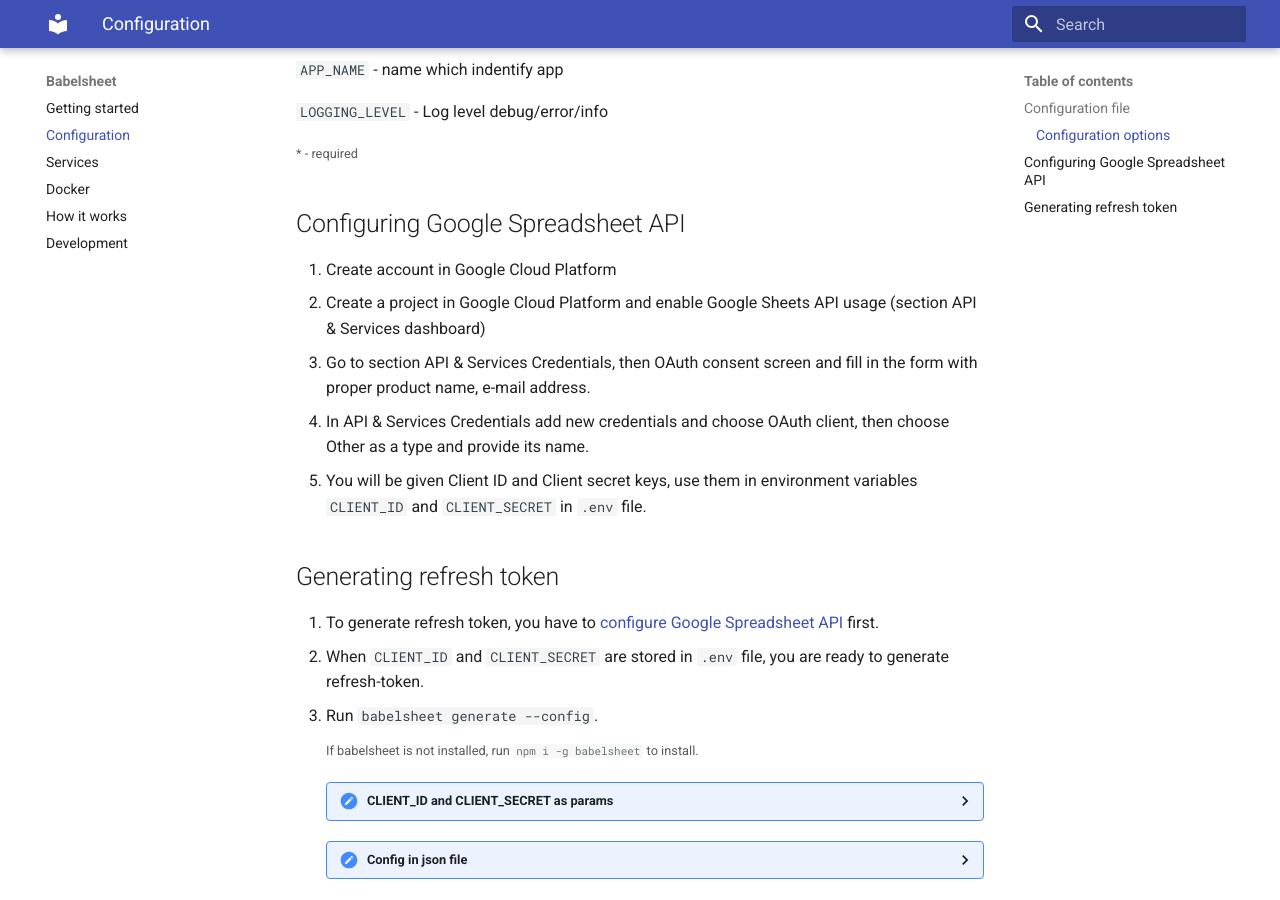
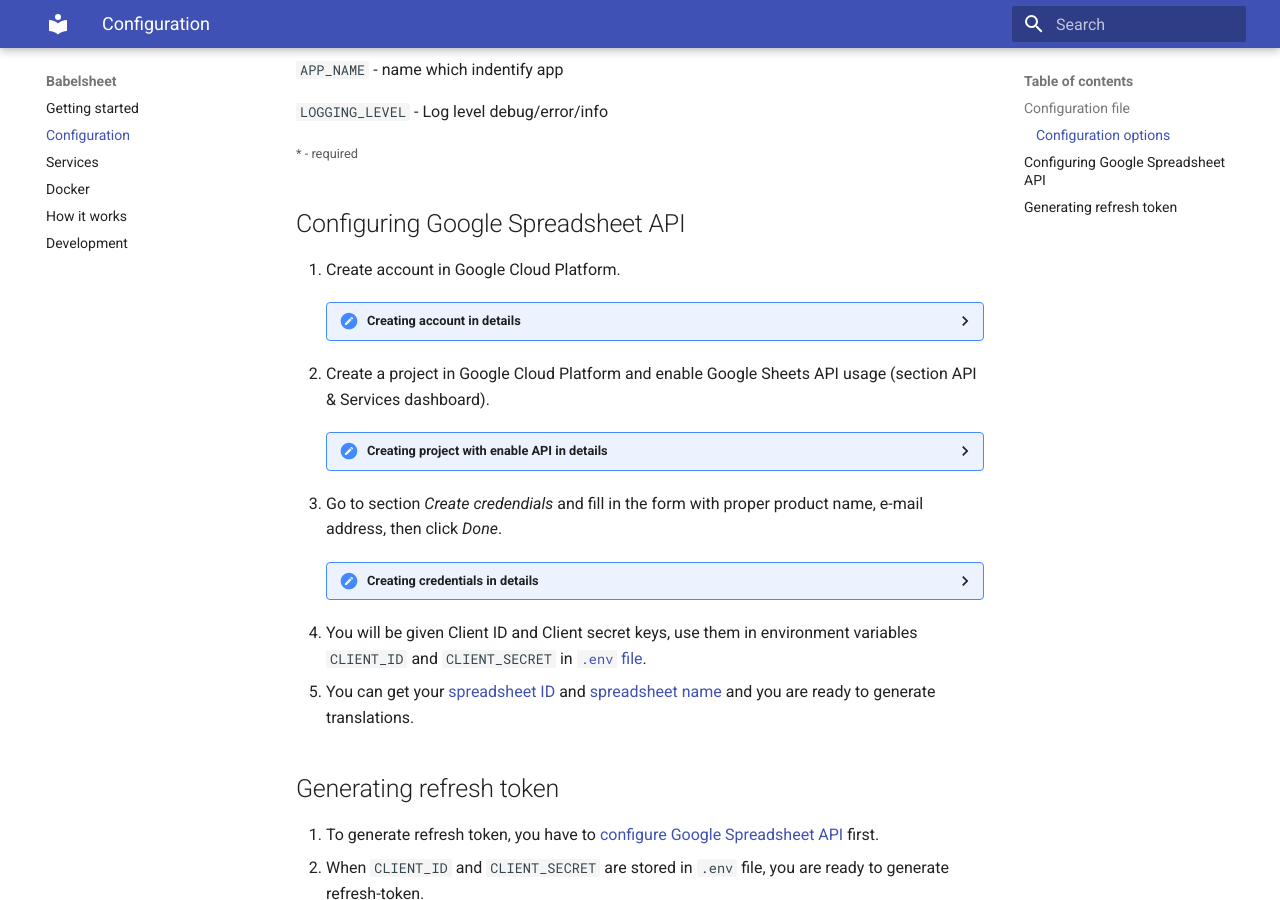
Before and after one commit to TheSoftwareHouse/babelsheet-js, an MkDocs documentation site: the page built from docs-src/configuration.md, in a window 1280 px wide and 900 px high, scrolled down 1187 px. Built offline with MkDocs 1.6.1 and Material for MkDocs 9.7.7, drawn with Linux system fonts in a browser that asks for light colours; old or Windows-style settings are respelled for this version of MkDocs.

Commit message:
Update configuring google spreadsheet api description

```diff
--- a/docs-src/configuration.md
+++ b/docs-src/configuration.md
@@ -65,12 +65,36 @@
 
 ## Configuring Google Spreadsheet API
 
-1. Create account in Google Cloud Platform
-2. Create a project in Google Cloud Platform and enable Google Sheets API usage (section API & Services dashboard)
-3. Go to section API & Services Credentials, then OAuth consent screen and fill in the form with proper product name, e-mail address.
-4. In API & Services Credentials add new credentials and choose OAuth client, then choose Other as a type and provide its name.
-5. You will be given Client ID and Client secret keys, use them in environment variables `CLIENT_ID` and `CLIENT_SECRET` in `.env` file.
-
+1. Create account in Google Cloud Platform.
+    <details>
+      <summary>Creating account in details</summary>
+      <p>Go to [https://cloud.google.com/](https://cloud.google.com/). Click _Try free_, then fill the form, next click _Agree and continue_ and _Submit_.</p>
+      ![Screenshot](img/google-config/create-account.png)
+    </details>
+2. Create a project in Google Cloud Platform and enable Google Sheets API usage (section API & Services dashboard).
+    <details>
+      <summary>Creating project with enable API in details</summary>
+      <p>Go to [https://console.cloud.google.com](https://console.cloud.google.com). Click _Select a project_, then _NEW PROJECT_, write name of the project and click _CREATE_.
+      ![Screenshot](img/google-config/create-project.png)
+      <p>Choose _API_.</p>
+      ![Screenshot](img/google-config/choose-api.png)
+      <p>Click _ENABLE APIS AND SERVICES_.</p>
+      ![Screenshot](img/google-config/enable-api.png)
+      <p>Find _Google sheets_.</p>
+      ![Screenshot](img/google-config/find-google-sheets.png)
+      <p>Click _Enable_.</p>
+      ![Screenshot](img/google-config/click-enable.png)
+    </details>
+3. Go to section _Create credendials_ and fill in the form with proper product name, e-mail address, then click _Done_.
+    <details>
+      <summary>Creating credentials in details</summary>
+      <p>From previous view, select _Create credentials_.</p>
+      ![Screenshot](img/google-config/create-credentials.png)
+      <p>Select proper credentials and click _Done_.</p>
+      ![Screenshot](img/google-config/add-credentials.png)
+    </details>
+4. You will be given Client ID and Client secret keys, use them in environment variables `CLIENT_ID` and `CLIENT_SECRET` in [`.env` file](#configuration-file).
+5. You can get your [spreadsheet ID](#how-to-get-spreadsheet-id) and [spreadsheet name](#how-to-get-spreadsheet-name) and you are ready to generate translations.
 
 ## Generating refresh token
 
```
Also changed, not shown: docs-src/img/google-config/add-credentials.png (added), docs-src/img/google-config/choose-api.png (added), docs-src/img/google-config/click-enable.png (added), docs-src/img/google-config/create-account.png (added), docs-src/img/google-config/create-credentials.png (added), docs-src/img/google-config/create-project.png (added), docs-src/img/google-config/enable-api.png (added), docs-src/img/google-config/find-google-sheets.png (added).
